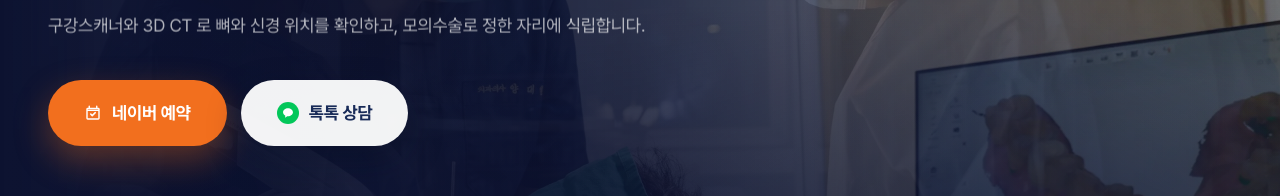
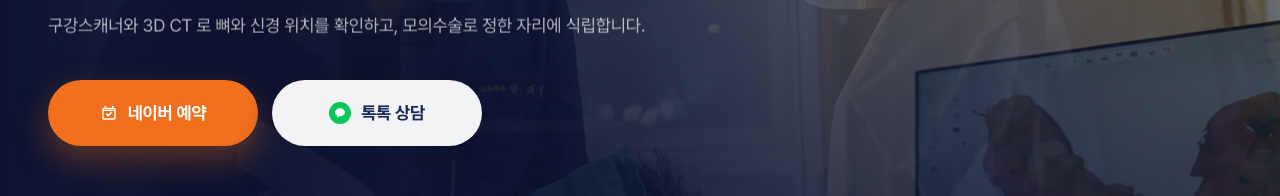
Before and after one commit to winaid/dentalsun, a Next.js app: page / in a window 1280 px wide. Shown: the part 396-592 px from the top of the page. Built offline with nearby package versions, Linux system fonts and the light colour scheme; no server answers.

Commit message:
첫 화면 버튼 두 개를 같은 크기로 (210x66)
오너: 사이즈 맞춰줘.
- 넓은 화면은 최소 폭 210px 로 맞춘다 (좁은 화면은 두 칸 격자라 원래 같은 크기)

```diff
--- a/components/HomeHero.tsx
+++ b/components/HomeHero.tsx
@@ -130,7 +130,7 @@ export function HomeHero() {
               href={CLINIC.booking.naver}
               target="_blank"
               rel="noopener"
-              className="btn-sun !gap-2 !px-4 !py-[16px] !text-[15.5px] !shadow-[0_14px_34px_rgba(242,111,30,0.35)] sm:!gap-2.5 sm:!px-9 sm:!py-[20px] sm:!text-[17.5px]"
+              className="btn-sun !gap-2 !px-4 !py-[16px] !text-[15.5px] !shadow-[0_14px_34px_rgba(242,111,30,0.35)] sm:!min-w-[210px] sm:!gap-2.5 sm:!px-8 sm:!py-[20px] sm:!text-[17.5px]"
             >
               {/* 흰 네모 안의 초록 N 은 주황 버튼 위에서 겉돌아 뺐다(오너 지적) — 글자와 같은 흰 선 아이콘 */}
               <svg width="18" height="18" viewBox="0 0 24 24" fill="none" aria-hidden>
@@ -143,7 +143,7 @@ export function HomeHero() {
               href={CLINIC.booking.naverTalk}
               target="_blank"
               rel="noopener"
-              className="inline-flex items-center justify-center gap-2 rounded-full bg-white/95 px-4 py-[16px] text-[15.5px] font-bold text-brand-800 shadow-[0_14px_34px_rgba(9,14,35,0.35)] transition-all duration-200 hover:-translate-y-0.5 hover:bg-white sm:gap-2.5 sm:px-9 sm:py-[20px] sm:text-[17.5px]"
+              className="inline-flex items-center justify-center gap-2 rounded-full bg-white/95 px-4 py-[16px] text-[15.5px] font-bold text-brand-800 shadow-[0_14px_34px_rgba(9,14,35,0.35)] transition-all duration-200 hover:-translate-y-0.5 hover:bg-white sm:min-w-[210px] sm:gap-2.5 sm:px-8 sm:py-[20px] sm:text-[17.5px]"
             >
               <span className="flex h-[22px] w-[22px] items-center justify-center rounded-full bg-[#03C75A] text-white">
                 <svg width="14" height="14" viewBox="0 0 24 24" fill="none" aria-hidden>
```
